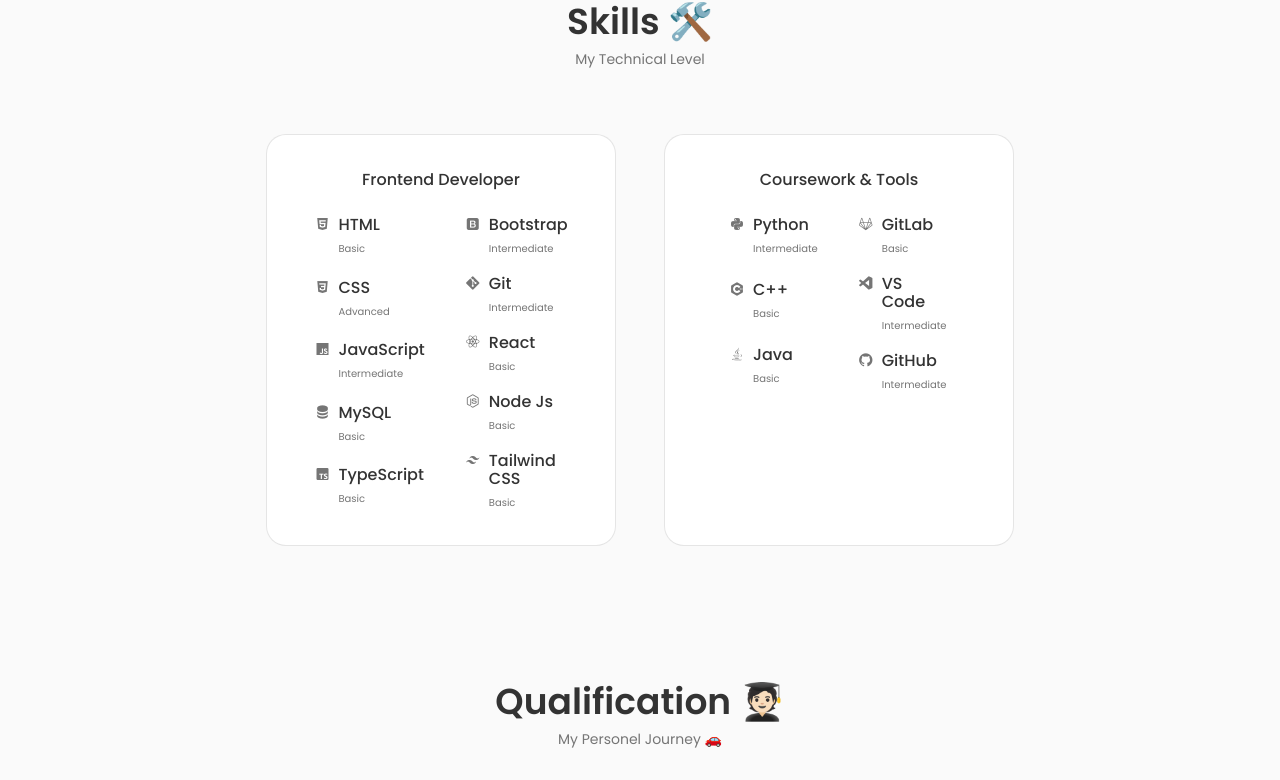
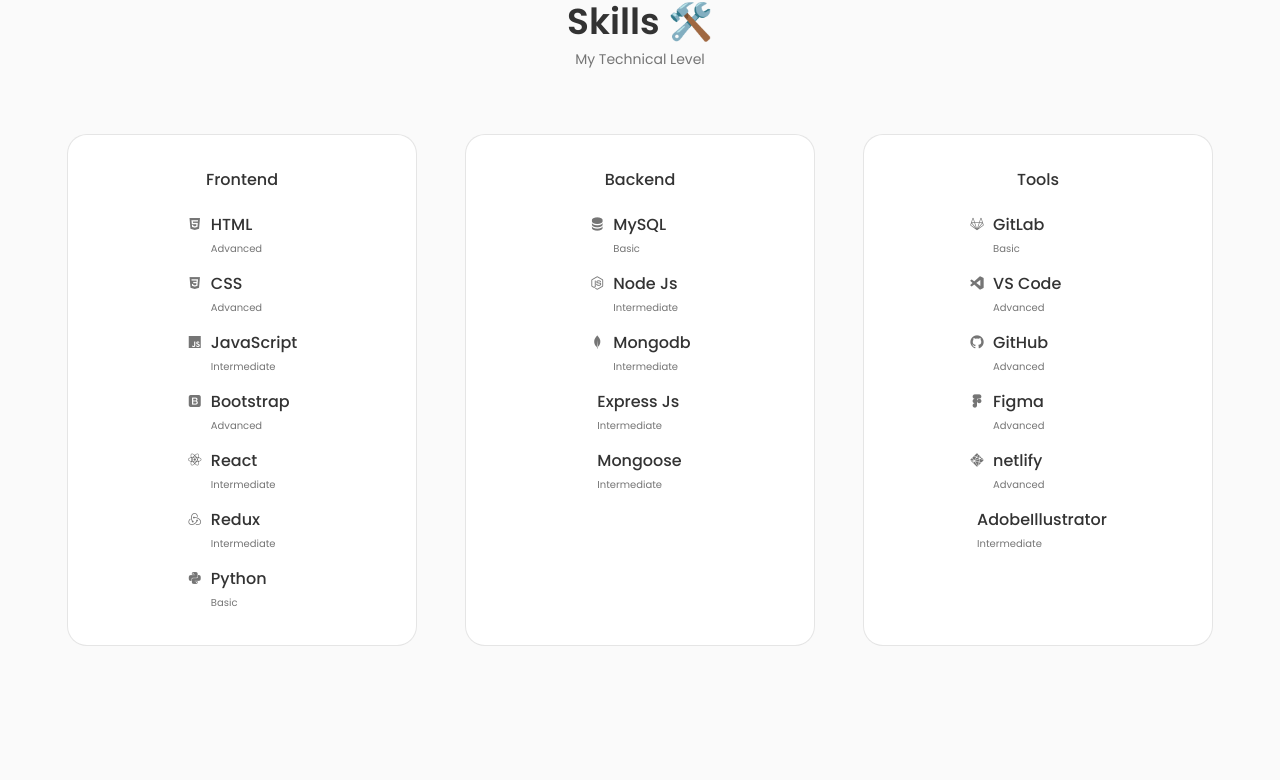
Before and after one commit to Aravindhan-K97/Portfolio, a React (Vite) app: page / in a window 1280 px wide. Shown: the part 2499-3279 px from the top of the page. Built offline with nearby package versions, Linux system fonts and the light colour scheme.

Commit message:
Final commit

```diff
--- a/components/footer/Footer.jsx
+++ b/components/footer/Footer.jsx
@@ -20,17 +20,13 @@
                  </ul>
 
             <div className="footer__social">
-                <a href="https://www.instagram.com/soumyajiitttt/" className="footer__social-link" target="_blank">
-                    <i className="bx bxl-instagram"></i>
-                </a>
-
-                <a href="https://x.com/Soumyajiitt" className="footer__social-link" target="_blank">
-                    <i className="bx bxl-twitter"></i>
-                </a>
-
-                <a href="https://github.com/soumyajiitt" className="footer__social-link" target="_blank">
+                    <a href="https://github.com/Aravindhan-K97" className="footer__social-link" target="_blank">
                     <i className="bx bxl-github"></i>
                 </a>
+                <a href="https://www.linkedin.com/in/aravindhan-k-351394312/" className="home__social-icon" target="_blank">
+            <i className="uil uil-linkedin"></i>
+        </a>
+
             </div>
 
             <span className="footer__copy">&#169; Aravindhan.K. All rigths reserved</span>
--- /dev/null
+++ b/components/skills/Backend.jsx
@@ -0,0 +1,55 @@
+const Backend = () => {
+  return (
+    <div className="skills__content">
+      <h3 className="skills__title">Backend</h3>
+
+      <div className="skills__box">
+        <div className="skills__group">
+          <div className="skills__data">
+            <i className="bx bxs-data"></i>
+
+            <div>
+              <h3 className="skills__name">MySQL</h3>
+              <span className="skills__level">Basic</span>
+            </div>
+          </div>
+
+          <div className="skills__data">
+            <i className="bx bxl-nodejs"></i>
+
+            <div>
+              <h3 className="skills__name">Node Js</h3>
+              <span className="skills__level">Intermediate</span>
+            </div>
+          </div>
+          <div className="skills__data">
+            <i className="bx bxl-mongodb"></i>
+
+            <div>
+              <h3 className="skills__name">Mongodb</h3>
+              <span className="skills__level">Intermediate</span>
+            </div>
+          </div>
+          <div className="skills__data">
+            <i className="bx bxl-expressjs"></i>
+
+            <div>
+              <h3 className="skills__name">Express Js</h3>
+              <span className="skills__level">Intermediate</span>
+            </div>
+          </div>
+          <div className="skills__data">
+            <i className="bx bxl-mongoose"></i>
+
+            <div>
+              <h3 className="skills__name">Mongoose</h3>
+              <span className="skills__level">Intermediate</span>
+            </div>
+          </div>
+        </div>
+      </div>
+    </div>
+  );
+};
+
+export default Backend;
--- a/components/skills/Coursework.jsx
+++ b/components/skills/Coursework.jsx
@@ -1,37 +1,9 @@
 const Coursework = () => {
   return (
     <div className="skills__content">
-        <h3 className="skills__title">Coursework & Tools</h3>
+        <h3 className="skills__title">Tools</h3>
 
         <div className="skills__box">
-            <div className="skills__group">
-                <div className="skills__data">
-                    <i className='bx bxl-python' ></i>
-
-                    <div>
-                        <h3 className="skills__name">Python</h3>
-                        <span className="skills__level">Intermediate</span>
-                    </div>
-                </div>
-
-                <div className="skills__data">
-                    <i className='bx bxl-c-plus-plus' ></i>
-
-                    <div>
-                        <h3 className="skills__name">C++</h3>
-                        <span className="skills__level">Basic</span>
-                    </div>
-                </div>
-
-                <div className="skills__data">
-                    <i className='bx bxl-java' ></i>
-
-                    <div>
-                        <h3 className="skills__name">Java</h3>
-                        <span className="skills__level">Basic</span>
-                    </div>
-                </div>
-            </div>
 
             <div className="skills__group">
 
@@ -49,7 +21,7 @@
 
                     <div>
                         <h3 className="skills__name">VS Code</h3>
-                        <span className="skills__level">Intermediate</span>
+                        <span className="skills__level">Advanced</span>
                     </div>
                 </div>
 
@@ -58,6 +30,30 @@
 
                     <div>
                         <h3 className="skills__name">GitHub</h3>
+                        <span className="skills__level">Advanced</span>
+                    </div>
+                </div>
+                <div className="skills__data">
+                    <i className='bx bxl-figma' ></i>
+
+                    <div>
+                        <h3 className="skills__name">Figma</h3>
+                        <span className="skills__level">Advanced</span>
+                    </div>
+                </div>
+                <div className="skills__data">
+                    <i className='bx bxl-netlify' ></i>
+
+                    <div>
+                        <h3 className="skills__name">netlify</h3>
+                        <span className="skills__level">Advanced</span>
+                    </div>
+                </div>
+                <div className="skills__data">
+                    <i className='bx bxl-adobeIllustrator ' ></i>
+
+                    <div>
+                        <h3 className="skills__name">AdobeIllustrator</h3>
                         <span className="skills__level">Intermediate</span>
                     </div>
                 </div>
--- a/components/skills/Frontend.jsx
+++ b/components/skills/Frontend.jsx
@@ -1,11 +1,11 @@
 // eslint-disable-next-line no-unused-vars
 import React from 'react'
+import boxicons from 'boxicons'
 
 const Frontend = () => {
   return (
     <div className="skills__content">
-        <h3 className="skills__title">Frontend Developer</h3>
-
+        <h3 className="skills__title">Frontend</h3>
         <div className="skills__box">
             <div className="skills__group">
                 <div className="skills__data">
@@ -13,7 +13,7 @@
 
                     <div>
                         <h3 className="skills__name">HTML</h3>
-                        <span className="skills__level">Basic</span>
+                        <span className="skills__level">Advanced</span>
                     </div>
                 </div>
 
@@ -34,71 +34,39 @@
                         <span className="skills__level">Intermediate</span>
                     </div>
                 </div>
-
-                <div className="skills__data">
-                    <i className='bx bxs-data'></i>
-
-                    <div>
-                        <h3 className="skills__name">MySQL</h3>
-                        <span className="skills__level">Basic</span>
-                    </div>
-                </div>
-
-                <div className="skills__data">
-                    <i className='bx bxl-typescript'></i>
-
-                    <div>
-                        <h3 className="skills__name">TypeScript</h3>
-                        <span className="skills__level">Basic</span>
-                    </div>
-                </div>
-            </div>
-
-            <div className="skills__group">
                 <div className="skills__data">
                     <i className='bx bxl-bootstrap' ></i>
 
                     <div>
                         <h3 className="skills__name">Bootstrap</h3>
-                        <span className="skills__level">Intermediate</span>
+                        <span className="skills__level">Advanced</span>
                     </div>
                 </div>
-
-                <div className="skills__data">
-                    <i className='bx bxl-git' ></i>
-
-                    <div>
-                        <h3 className="skills__name">Git</h3>
-                        <span className="skills__level">Intermediate</span>
-                    </div>
-                </div>
-
                 <div className="skills__data">
                     <i className='bx bxl-react' ></i>
 
                     <div>
                         <h3 className="skills__name">React</h3>
+                        <span className="skills__level">Intermediate</span>
+                    </div>
+                </div>
+                <div className="skills__data">
+                    <i className='bx bxl-redux' ></i>
+
+                    <div>
+                        <h3 className="skills__name">Redux</h3>
+                        <span className="skills__level">Intermediate</span>
+                    </div>
+                </div>
+                <div className="skills__data">
+                    <i className='bx bxl-python' ></i>
+
+                    <div>
+                        <h3 className="skills__name">Python</h3>
                         <span className="skills__level">Basic</span>
                     </div>
                 </div>
 
-                <div className="skills__data">
-                    <i className='bx bxl-nodejs' ></i>
-
-                    <div>
-                        <h3 className="skills__name">Node Js</h3>
-                        <span className="skills__level">Basic</span>
-                    </div>
-                </div>
-
-                <div className="skills__data">
-                    <i className='bx bxl-tailwind-css' ></i>
-
-                    <div>
-                        <h3 className="skills__name">Tailwind CSS</h3>
-                        <span className="skills__level">Basic</span>
-                    </div>
-                </div>
             </div>
         </div>
     </div>
--- a/components/skills/Skills.jsx
+++ b/components/skills/Skills.jsx
@@ -3,6 +3,7 @@
 import Frontend from './Frontend';
 import Coursework from './Coursework';
 import './skills.css'
+import Backend from './Backend';
 
 const Skills = () => {
   return (
@@ -12,6 +13,7 @@
 
       <div className="skills__container container grid">
         <Frontend />
+        <Backend/>
         <Coursework />
       </div>
     </section>
--- a/components/skills/skills.css
+++ b/components/skills/skills.css
@@ -1,5 +1,5 @@
 .skills__container {
-    grid-template-columns: repeat(2, 350px);
+    grid-template-columns: repeat(3, 350px);
     column-gap: 3rem;
     justify-content: center;
 }
--- a/package.json
+++ b/package.json
@@ -13,6 +13,7 @@
     "@emailjs/browser": "^4.4.1",
     "@fortawesome/react-fontawesome": "^0.2.2",
     "bootstrap": "^5.3.3",
+    "boxicons": "^2.1.4",
     "emailjs-com": "^3.2.0",
     "react": "^18.3.1",
     "react-dom": "^18.3.1",
```
Also changed, not shown: 1 other file (tests, documents, lock files or other folders).
